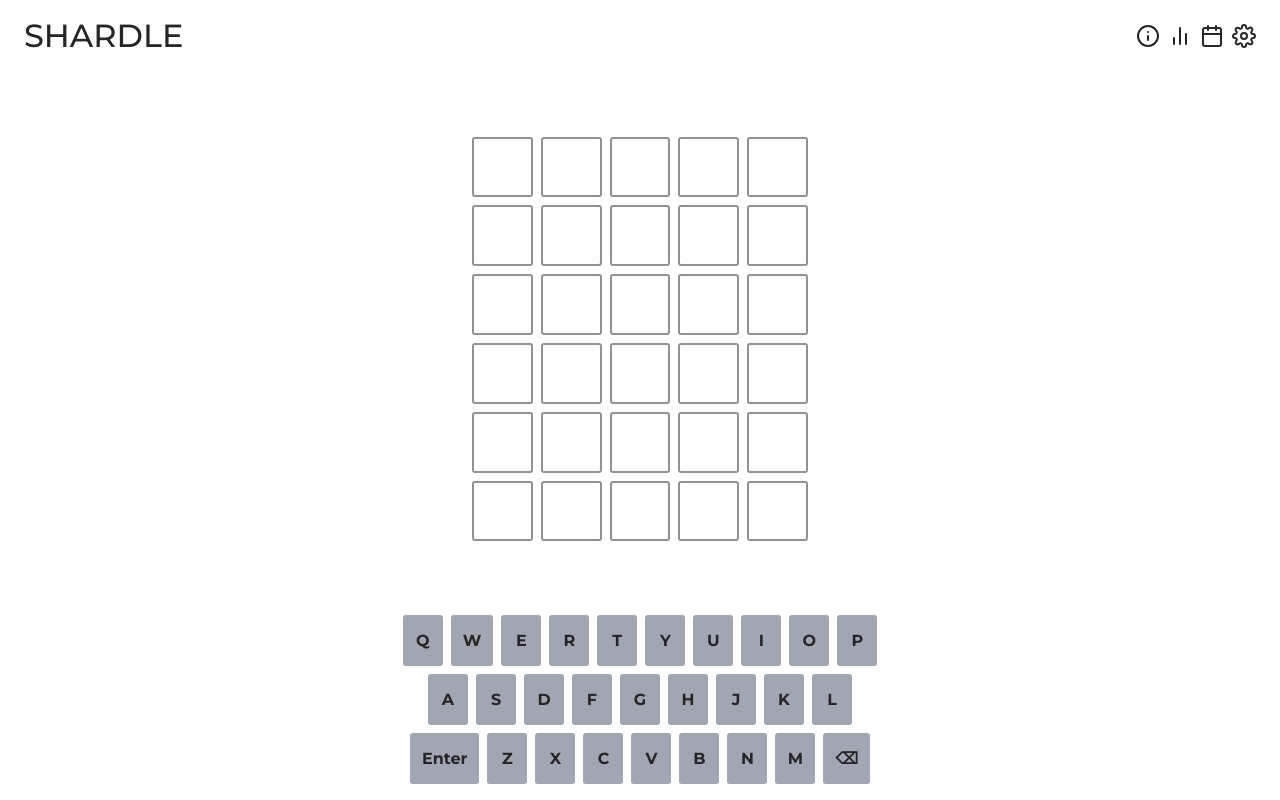
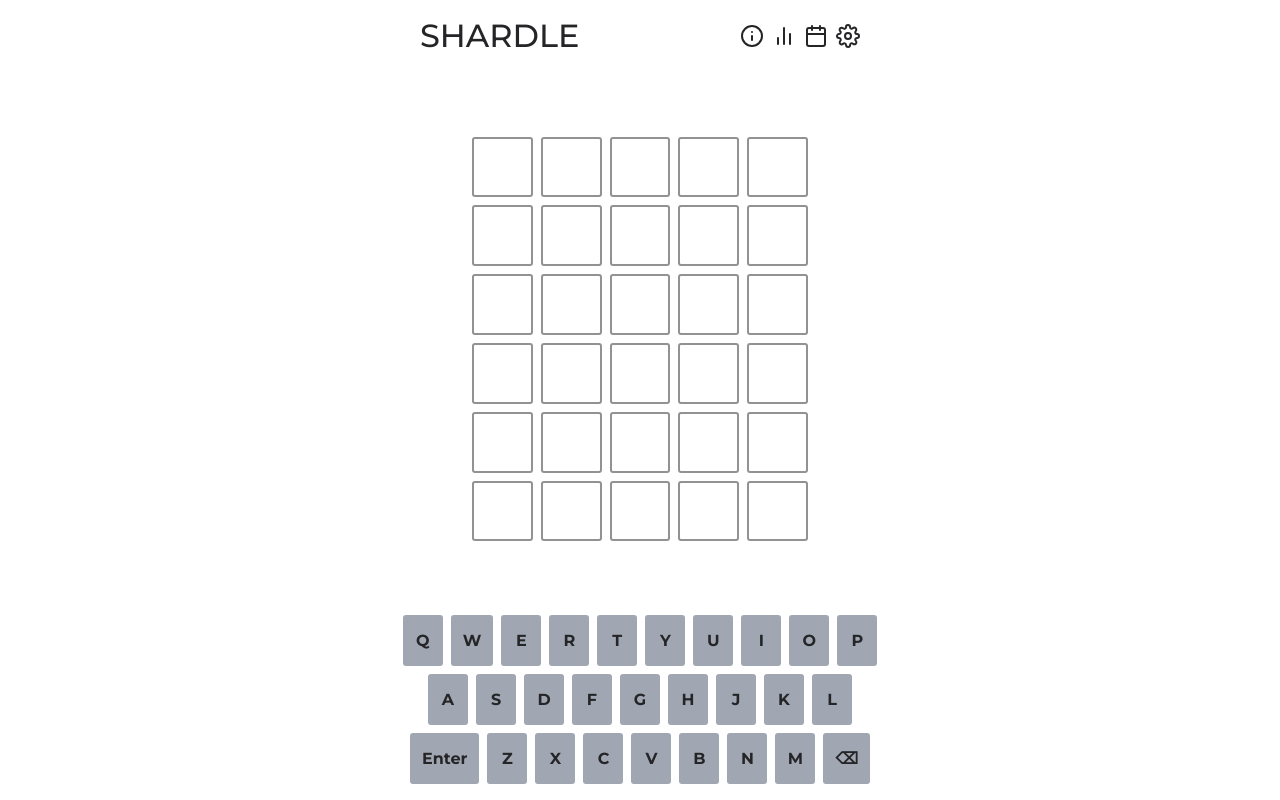
Before and after one commit to 17thshard/shardle, a Next.js app: page / in a window 1280 px wide. Built offline with nearby package versions, Linux system fonts and the light colour scheme.

Commit message:
Add 17S logo

```diff
--- a/components/layout/Header.tsx
+++ b/components/layout/Header.tsx
@@ -6,6 +6,7 @@ import DatePicker from 'react-datepicker'
 import { useRouter } from 'next/router'
 import { DateContext, formatDate, getCurrentDate, parseDate, REF_DATE } from 'lib/dates'
 import { getAllGuesses, getAllResults } from 'lib/store'
+import Icon17S from 'assets/17s.icon.svg'
 
 export default function Header () {
   const minDate = REF_DATE
@@ -54,7 +55,7 @@ export default function Header () {
 
   return (
     <header className={styles.header}>
-      <h1>Shardle</h1>
+      <h1><Icon17S /> Shardle</h1>
       <nav className={styles.nav}>
         <Link href="#info" scroll={false}>
           <a className={styles.navEntry} title="Info">
--- a/styles/layout/Header.module.scss
+++ b/styles/layout/Header.module.scss
@@ -4,11 +4,28 @@
   color: var(--theme-text-color);
   padding: 16px 24px;
 
+  @media (min-width: 1000px) {
+    width: 100%;
+    max-width: 55vmin;
+    margin: 0 auto;
+    box-sizing: content-box;
+  }
+
   h1 {
+    display: flex;
+    align-items: center;
     margin: 0;
     padding: 0;
     font-weight: 500;
     text-transform: uppercase;
+
+    svg {
+      font-size: 1.5em;
+    }
+
+    @media (max-width: 400px) {
+      font-size: 8vmin;
+    }
   }
 }
 
@@ -19,6 +36,10 @@
   font-size: 24px;
   gap: 8px;
 
+  @media (max-width: 400px) {
+    gap: 1vmin;
+  }
+
   &Entry {
     display: block;
     color: var(--theme-text-color);
@@ -28,6 +49,10 @@
 
     svg {
       display: block;
+
+      @media (max-width: 400px) {
+        font-size: 6vmin;
+      }
     }
 
     &:hover, &:active, &:focus {
```
Also changed, not shown: assets/17s-icon.svg (deleted), assets/17s.icon.svg (added).
